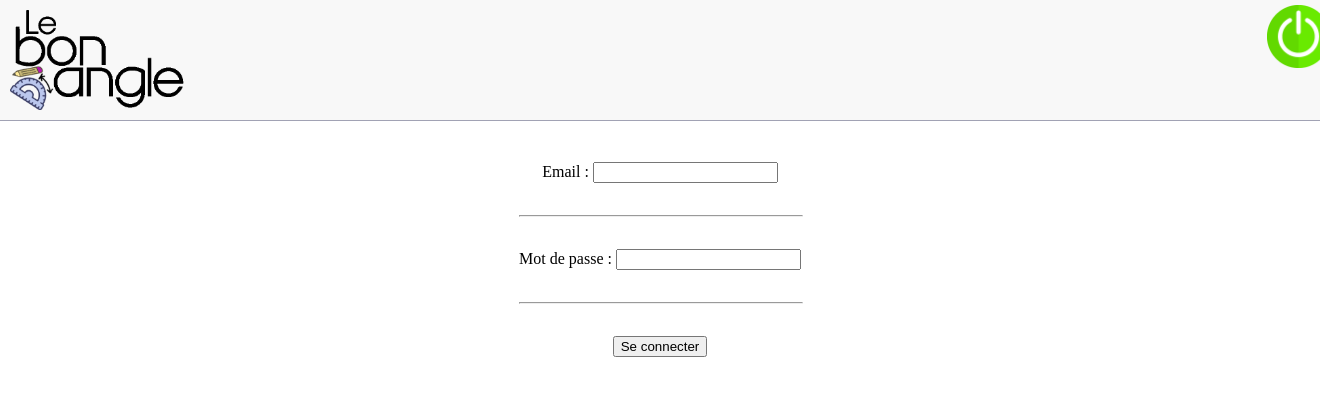
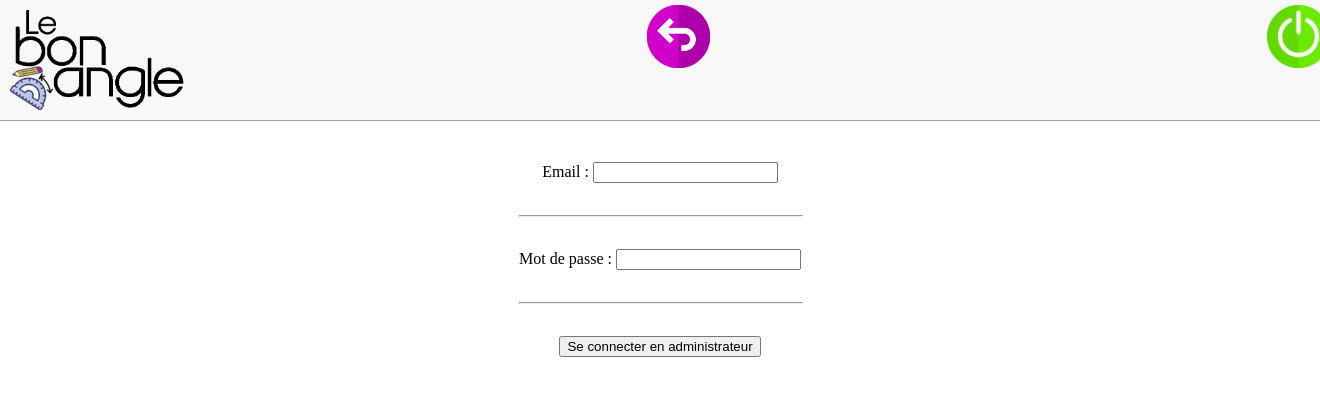
Before and after one commit to RoquesPascal/ESIMED_Symfony_Projet, a Symfony app: template templates/admin_user/login.html.twig in a window 1320 px wide; the page is wider, and only the part inside the window is pictured. Shown: the top 396 px of that part. Run offline with Twig, Linux system fonts and the light colour scheme; the template is opened without the code that fills it, so the values that code supplies are empty; some libraries are stand-ins or nearby versions.

Commit message:
Mise en page CSS

```diff
--- a/public/css/global.css
+++ b/public/css/global.css
@@ -11,9 +11,24 @@ body
     width      : fit-content;
 }
 
+.buttonIconAdd, .buttonIconReturn
+{
+    left : 49%;
+}
+
 .buttonAdminIndex
 {
     left : 92%;
+}
+
+.buttonIconedminIndex
+{
+    left : 84%;
+}
+
+.buttonIconCategory
+{
+    left : 88%;
 }
 
 .buttonLoginLogout
@@ -21,13 +36,13 @@ body
     left : 96%;
 }
 
-.buttonAdminIndex, .buttonLoginLogout
+.buttonIconAdd, .buttonAdminIndex, .buttonIconedminIndex, .buttonIconCategory, .buttonIconReturn, .buttonLoginLogout
 {
     position : absolute;
     top      : 5px;
 }
 
-.buttonAdminIndex:hover, .buttonLoginLogout:hover, .buttonIconBin:hover, .ButtonIconEdit:hover, .buttonIconOk:hover, .buttonIconShow:hover
+.buttonIconAdd:hover, .buttonAdminIndex:hover, .buttonIconedminIndex:hover, .buttonIconBin:hover, .buttonIconCategory:hover, .ButtonIconEdit:hover, .buttonIconOk:hover, .buttonIconReturn:hover, .buttonIconShow:hover, .buttonLoginLogout:hover
 {
     cursor : pointer;
     filter : brightness(1.30);
@@ -102,5 +117,5 @@ th
     font-size : 14px;
     position  : absolute;
     right     : 1%;
-    top       : 73px;
+    top       : 85px;
 }
--- a/templates/admin_user/add_edit.twig
+++ b/templates/admin_user/add_edit.twig
@@ -9,9 +9,9 @@
 {% endblock %}
 
 {% block headerButtons %}
-    <div class="blockButton">
-        <a href="{{ path('admin_users') }}"><button>Voir les administrateurs</button></a>
-    </div>
+    <a href="{{ path('admin_users') }}">
+        <img class="buttonIconReturn" src="{{ asset('/ressources/images/IconReturn.png') }}" height="63" width="63" title="Retour"/>
+    </a>
 {% endblock %}
 
 {% block content %}
--- a/templates/admin_user/login.html.twig
+++ b/templates/admin_user/login.html.twig
@@ -2,26 +2,32 @@
 
 {% block title %}Se connecter{% endblock %}
 
+{% block headerButtons %}
+    <a href="{{ path('index') }}">
+        <img class="buttonIconReturn" src="{{ asset('/ressources/images/IconReturn.png') }}" height="63" width="63" title="Retour sur LeBonAngle"/>
+    </a>
+{% endblock %}
+
 {% block content %}
-    {% if error %}
-        <div>{{ error.messageKey|trans(error.messageData, 'security') }}</div>
-    {% endif %}
-
     <div class="formLogin">
+        {% if error %}
+            <h3>Au moins une des informations saisies est invalide</h3>
+            <hr width="100%"/>
+        {% endif %}
         <form action="{{ path('admin_login') }}" method="post">
             <label for="username">Email : </label>
-            <input type="text" id="username" name="_username" value="">
+            <input type="text" id="username" name="_username" value="" required>
 
             <hr width="100%"/>
 
             <label for="password">Mot de passe : </label>
-            <input type="password" id="password" name="_password">
+            <input type="password" id="password" name="_password" required>
 
             <hr width="100%"/>
 
             <input type="hidden" name="_csrf_token" value="{{ csrf_token('authenticate') }}">
 
-            <button type="submit" name="loginButton">Se connecter</button>
+            <button type="submit" name="loginButton">Se connecter en administrateur</button>
         </form>
     </div>
 {% endblock %}
--- a/templates/advert/add.html.twig
+++ b/templates/advert/add.html.twig
@@ -3,9 +3,9 @@
 {% block title %}Ajout{% endblock %}
 
 {% block headerButtons %}
-        <div class="blockButton">
-            <a href="{{ path('index') }}"><button>Menu principal</button></a>
-        </div>
+    <a href="{{ path('index') }}">
+        <img class="buttonIconReturn" src="{{ asset('/ressources/images/IconReturn.png') }}" height="63" width="63" title="Retour"/>
+    </a>
 {% endblock %}
 
 {% block content %}
--- a/templates/advert/admin_advert_list.html.twig
+++ b/templates/advert/admin_advert_list.html.twig
@@ -11,9 +11,9 @@
 {% endblock %}
 
 {% block headerButtons %}
-    <div class="blockButton">
-        <a href="{{ path('admin_index') }}"><button>Liste des annonces</button></a>
-    </div>
+    <a href="{{ path('admin_index') }}">
+        <img class="buttonIconReturn" src="{{ asset('/ressources/images/IconReturn.png') }}" height="63" width="63" title="Retour"/>
+    </a>
 {% endblock %}
 
 {% block content %}
--- a/templates/advert/admin_show.html.twig
+++ b/templates/advert/admin_show.html.twig
@@ -3,9 +3,9 @@
 {% block title %}D&eacute;tails de l'annonce{% endblock %}
 
 {% block headerButtons %}
-    <div class="blockButton">
-        <a href="{{ path('admin_index') }}"><button>Liste des annonces</button></a>
-    </div>
+    <a href="{{ path('admin_index') }}">
+        <img class="buttonIconReturn" src="{{ asset('/ressources/images/IconReturn.png') }}" height="63" width="63" title="Retour"/>
+    </a>
 {% endblock %}
 
 {% block content %}
--- a/templates/advert/show.html.twig
+++ b/templates/advert/show.html.twig
@@ -3,9 +3,9 @@
 {% block title %}D&eacute;tails de l'annonce{% endblock %}
 
 {% block headerButtons %}
-    <div class="blockButton">
-        <a href="{{ path('index') }}"><button>Liste des annonces</button></a>
-    </div>
+    <a href="{{ path('index') }}">
+        <img class="buttonIconReturn" src="{{ asset('/ressources/images/IconReturn.png') }}" height="63" width="63" title="Retour"/>
+    </a>
 {% endblock %}
 
 {% block content %}
--- a/templates/base.html.twig
+++ b/templates/base.html.twig
@@ -24,14 +24,24 @@
             <div>{% block headerButtons %}{% endblock %}</div>
 
             {% if is_granted('IS_AUTHENTICATED_FULLY') %}
+                <a href="{{ path('admin_index') }}">
+                    <div class="buttonIconedminIndex">
+                        <img src="{{ asset('/ressources/images/IconedminIndex.png') }}" height="63" width="63" title="Liste des annonces"/>
+                    </div>
+                </a>
+                <a href="{{ path('admin_category_index') }}">
+                    <div class="buttonIconCategory">
+                        <img src="{{ asset('/ressources/images/IconCategory.png') }}" height="63" width="63" title="Liste des cat&eacute;gories"/>
+                    </div>
+                </a>
+                <a href="{{ path('admin_users') }}">
+                    <div class="buttonAdminIndex">
+                        <img src="{{ asset('/ressources/images/IconAdmin.png') }}" height="63" width="63" title="Liste des administrateurs"/>
+                    </div>
+                </a>
                 <a href="{{ path('admin_logout') }}">
                     <div class="buttonLoginLogout">
-                        <img src="{{ asset('/ressources/images/IconLogout.png') }}" height="63" width="63"/>
-                    </div>
-                </a>
-                <a href="{{ path('admin_index') }}">
-                    <div class="buttonAdminIndex">
-                        <img src="{{ asset('/ressources/images/IconAdmin.png') }}" height="63" width="63"/>
+                        <img src="{{ asset('/ressources/images/IconLogout.png') }}" height="63" width="63" title="Se d&eacute;connecter"/>
                     </div>
                 </a>
                 <div class="userName">
@@ -40,7 +50,7 @@
             {% else %}
                 <a href="{{ path('admin_login') }}">
                     <div class="buttonLoginLogout">
-                        <img src="{{ asset('/ressources/images/IconLogin.png') }}" height="63" width="63"/>
+                        <img src="{{ asset('/ressources/images/IconLogin.png') }}" height="63" width="63" title="Se connecter en administrateur"/>
                     </div>
                 </a>
             {% endif %}
--- a/templates/category/add_edit.html.twig
+++ b/templates/category/add_edit.html.twig
@@ -9,9 +9,9 @@
 {% endblock %}
 
 {% block headerButtons %}
-    <div class="blockButton">
-        <a href="{{ path('admin_category_index') }}"><button>Liste des cat&eacute;gories</button></a>
-    </div>
+    <a href="{{ path('admin_category_index') }}">
+        <img class="buttonIconReturn" src="{{ asset('/ressources/images/IconReturn.png') }}" height="63" width="63" title="Retour"/>
+    </a>
 {% endblock %}
 
 {% block content %}
```
Also changed, not shown: templates/admin_user/list.html.twig (+3 -4 lines), templates/advert/admin_index.html.twig (+1 -7 lines), templates/advert/admin_list_by_category.html.twig (+4 -4 lines), templates/advert/index.html.twig (+4 -4 lines), templates/advert/list_by_category.html.twig (+4 -4 lines), templates/category/index.html.twig (+3 -4 lines), public/ressources/images/IconAdd.png (added), public/ressources/images/IconCategory.png (added), public/ressources/images/IconReturn.png (added), public/ressources/images/IconedminIndex.png (added).
